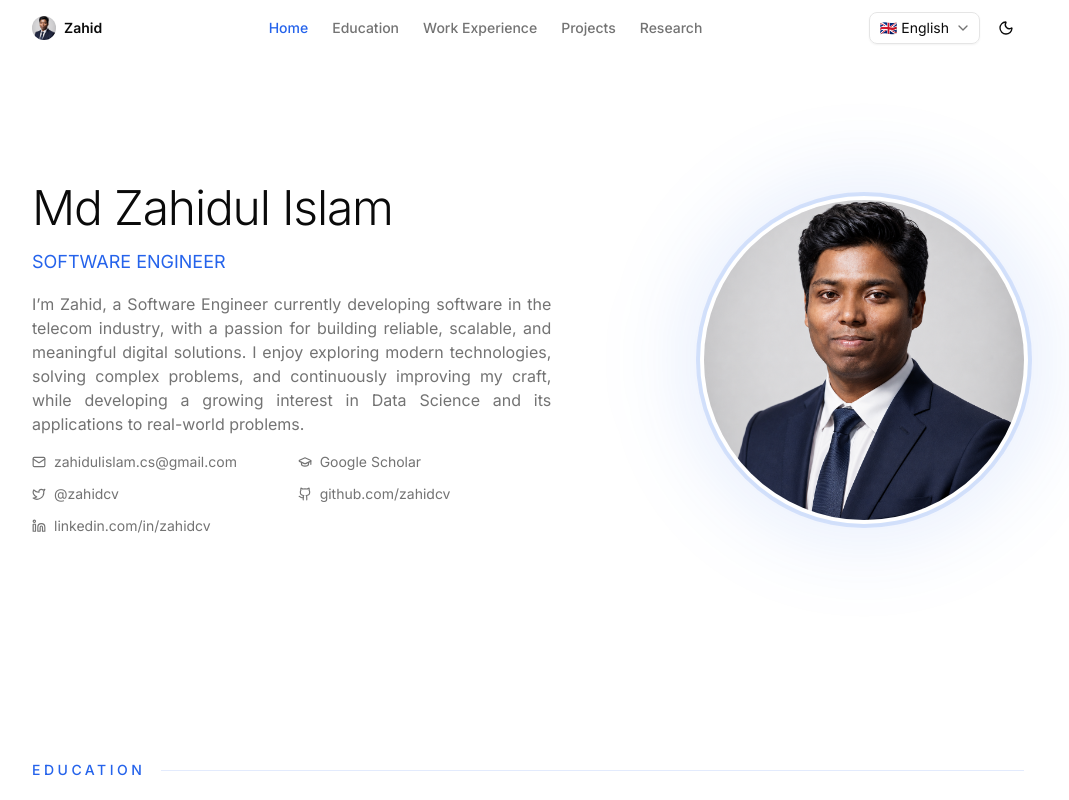
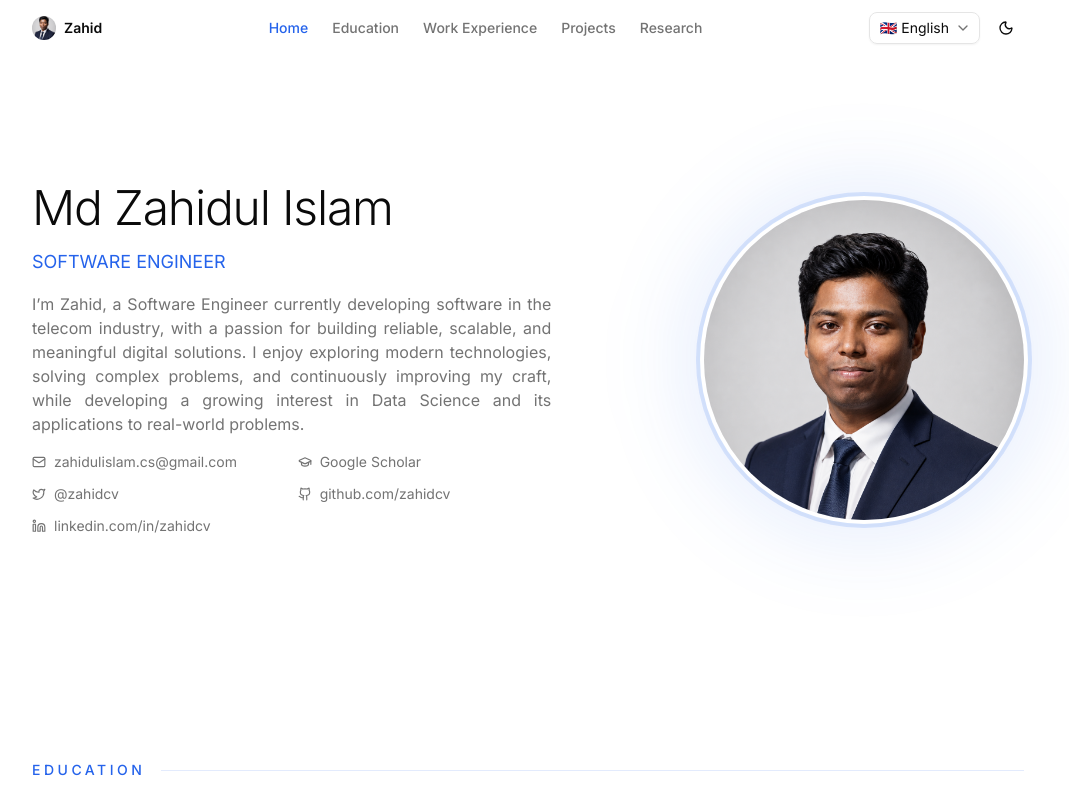
Before and after one commit to zahidcv/zverse, a Next.js app: page / in a window 1280 px wide. Shown: the top 800 px of the page, without its empty margins (112-1181 px from the left). Built offline with nearby package versions, Linux system fonts and the light colour scheme.

Commit message:
fix: add headroom to the profile picture

```diff
--- a/app/page.tsx
+++ b/app/page.tsx
@@ -59,7 +59,7 @@ export default function Home() {
                 fill
                 priority
                 sizes="(min-width: 768px) 320px, 60vw"
-                className="object-cover"
+                className="object-cover object-[50%_20%]"
               />
             </div>
           </div>
```
